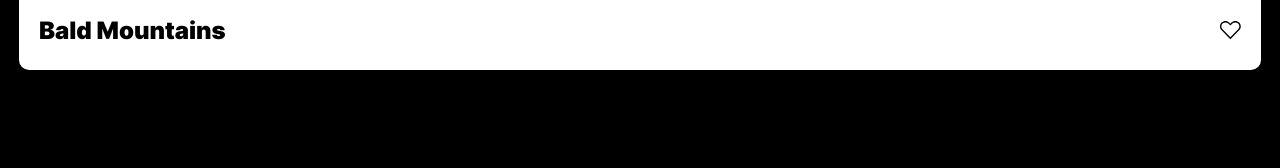
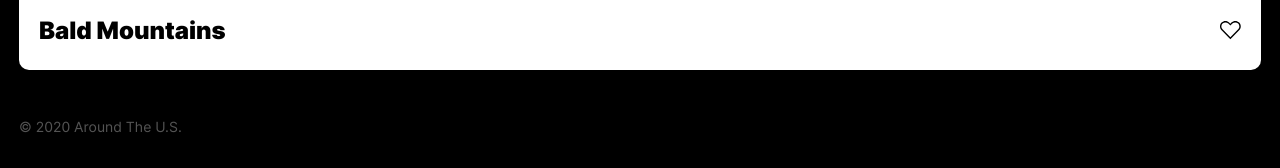
Before and after one commit to phoenixeliot-practicum/web_project_4, a plain HTML site: page public/index.html in a window 1280 px wide. Shown: the part 4396-4564 px from the top of the page. Before the commit the page ends 4466 px from the top, so only its background shows below. Drawn offline with Linux system fonts and the light colour scheme.

Commit message:
Add footer

```diff
--- /dev/null
+++ b/public/blocks/footer/footer.css
@@ -0,0 +1,7 @@
+.footer {
+  padding: 48px 19px 36px;
+  font-family: Inter;
+  font-size: 14px;
+  line-height: 17px;
+  color: #545454;
+}
--- a/public/index.css
+++ b/public/index.css
@@ -4,3 +4,4 @@
 @import url("blocks/profile/profile.css");
 @import url("blocks/card/card.css");
 @import url("blocks/cards/cards.css");
+@import url("blocks/footer/footer.css");
--- a/public/index.html
+++ b/public/index.html
@@ -48,7 +48,9 @@
       </div>
     </section>
   </main>
-  <footer></footer>
+  <footer class="footer">
+    © 2020 Around The U.S.
+  </footer>
 </body>
 
 </html>
```
